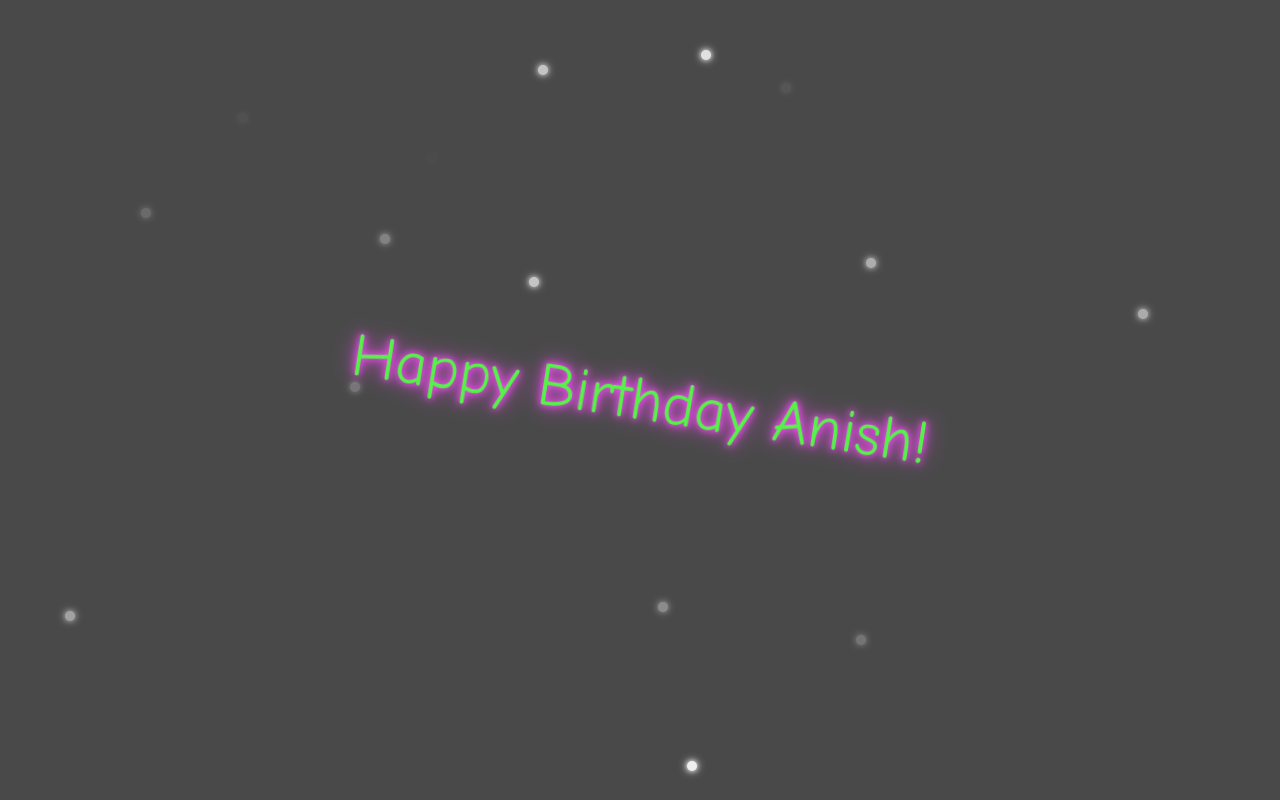
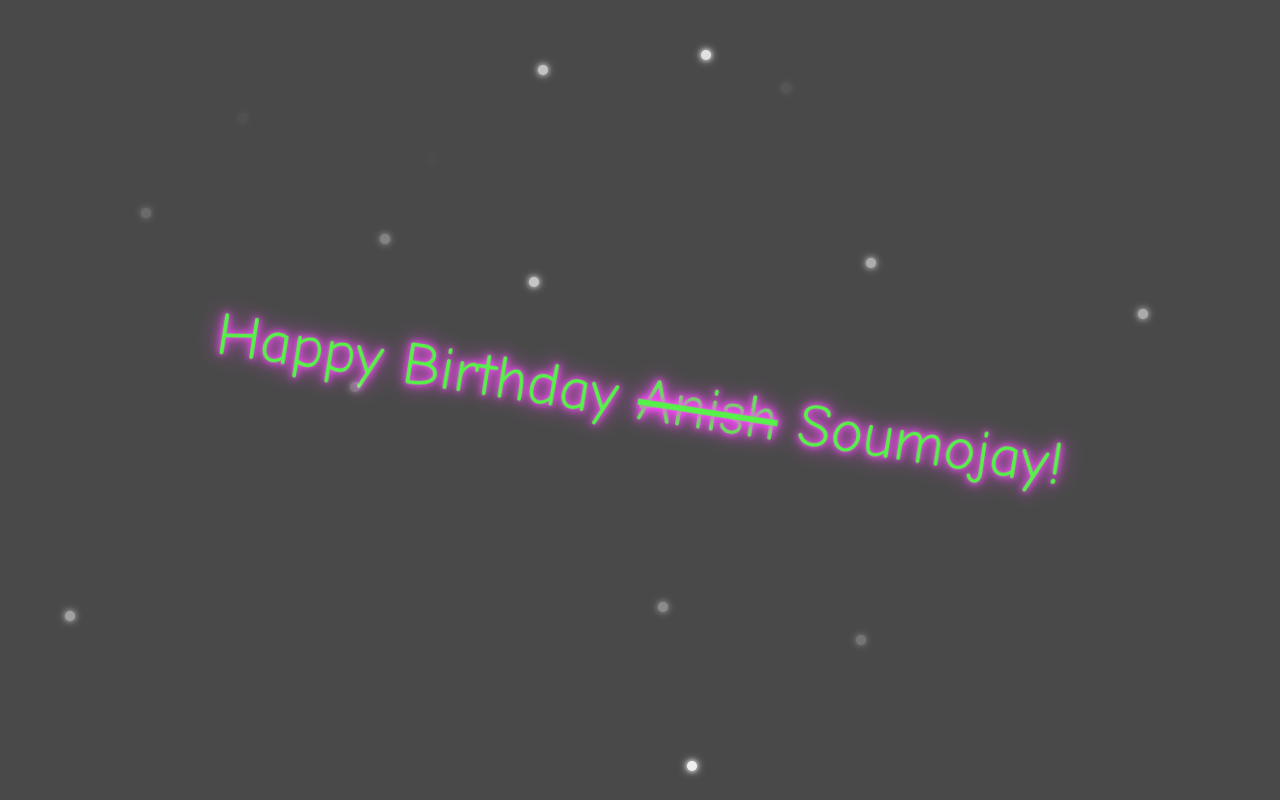
Before and after one commit to snehshahh/happy-bday, a plain HTML site: page index.html in a window 1280 px wide. Drawn offline with Linux system fonts and the light colour scheme.

Commit message:
Update index.html

```diff
--- a/index.html
+++ b/index.html
@@ -43,7 +43,7 @@
     </style>
 </head>
 <body>
-    <div class="cringe-message">Happy Birthday Anish!</div>
+    <div class="cringe-message">Happy Birthday <span style="text-decoration: line-through;">Anish</span> Soumojay!</div>
     <div class="sparkles"></div>
     <script>
         const sparklesContainer = document.querySelector('.sparkles');
```
